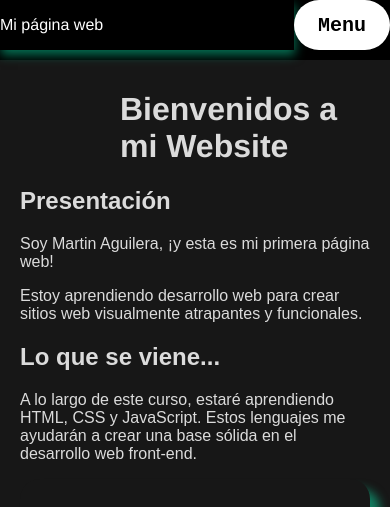
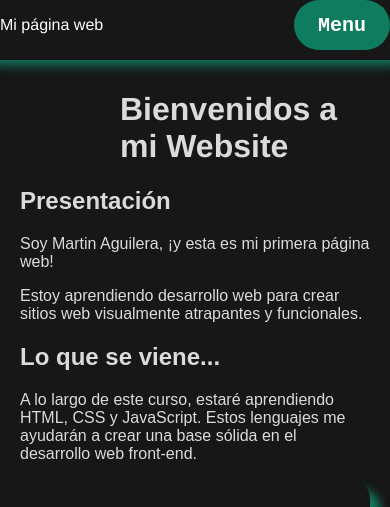
Before and after one commit to Totoaguil20/miprimerwebS, a plain HTML site: page index.html in a window 390 px wide. Shown: the top 507 px of the page. Drawn offline with Linux system fonts and the light colour scheme.

Commit message:
Estilos 1.0

```diff
--- a/estilos.css
+++ b/estilos.css
@@ -99,7 +99,7 @@ body {
     display: flex;
     padding:10px;
     height: 50px;
-    background-color: black;
+    box-shadow: 1px 5px 10px rgba(11, 226, 168, 0.5);
     margin : -10px
   }
 
@@ -108,7 +108,7 @@ body {
     display: flex;
     justify-content: space-between;
     width: 100%;
-    box-shadow: 1px 5px 10px rgba(11, 226, 168, 0.5);
+
   }
 
 
@@ -164,13 +164,14 @@ body {
     .button-menu-toggle {
       align-items: center;
       display: flex;
-      background-color: white;
+      background-color:  rgba(11, 226, 168, 0.5);
       border:none;
       border-radius: 50px;
       padding: 0 24px;
       font-family: monospace;
       font-weight: bold;
       font-size: 20px;
+      color: white;
     }
 
     .nav-links.nav-links-responsive {
```
